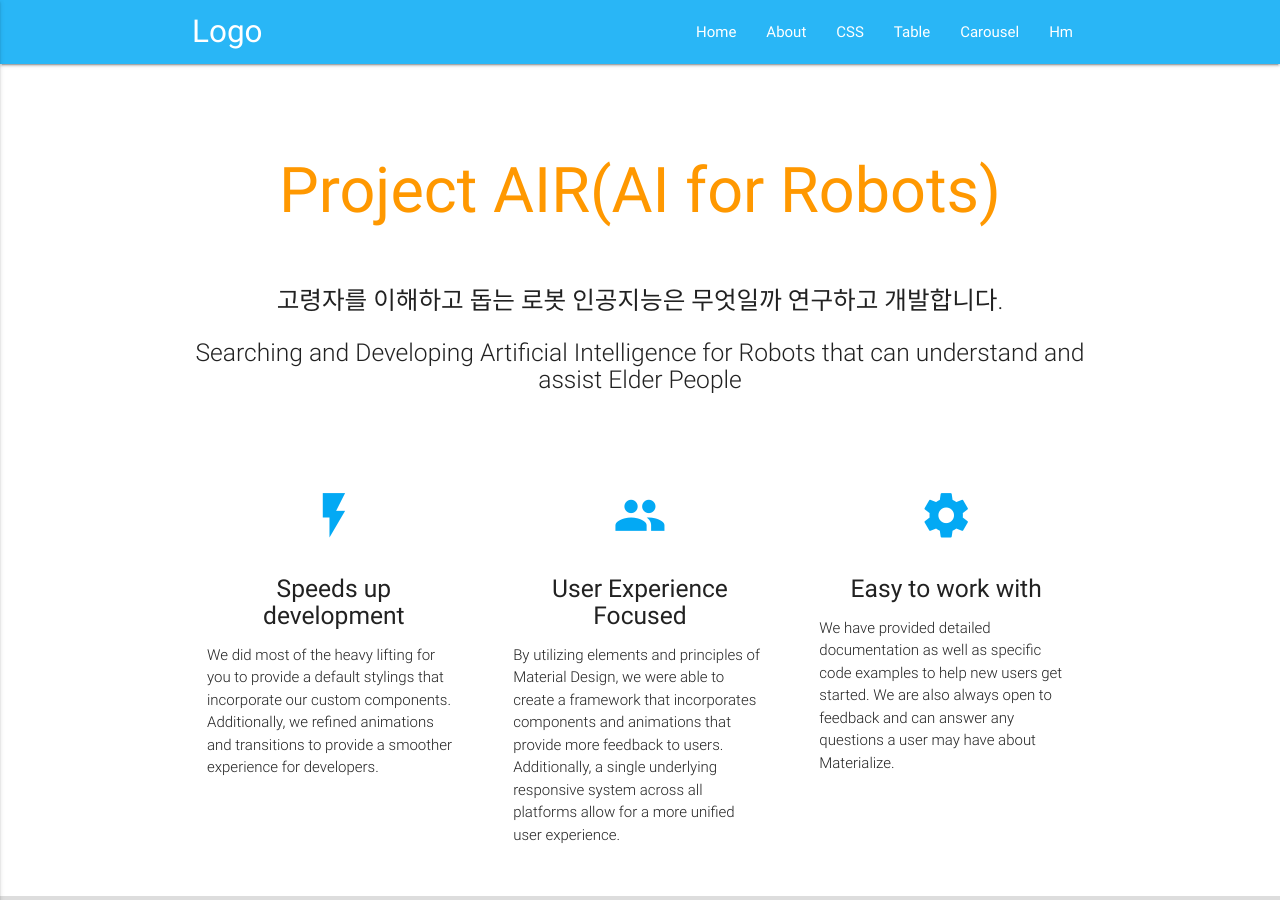
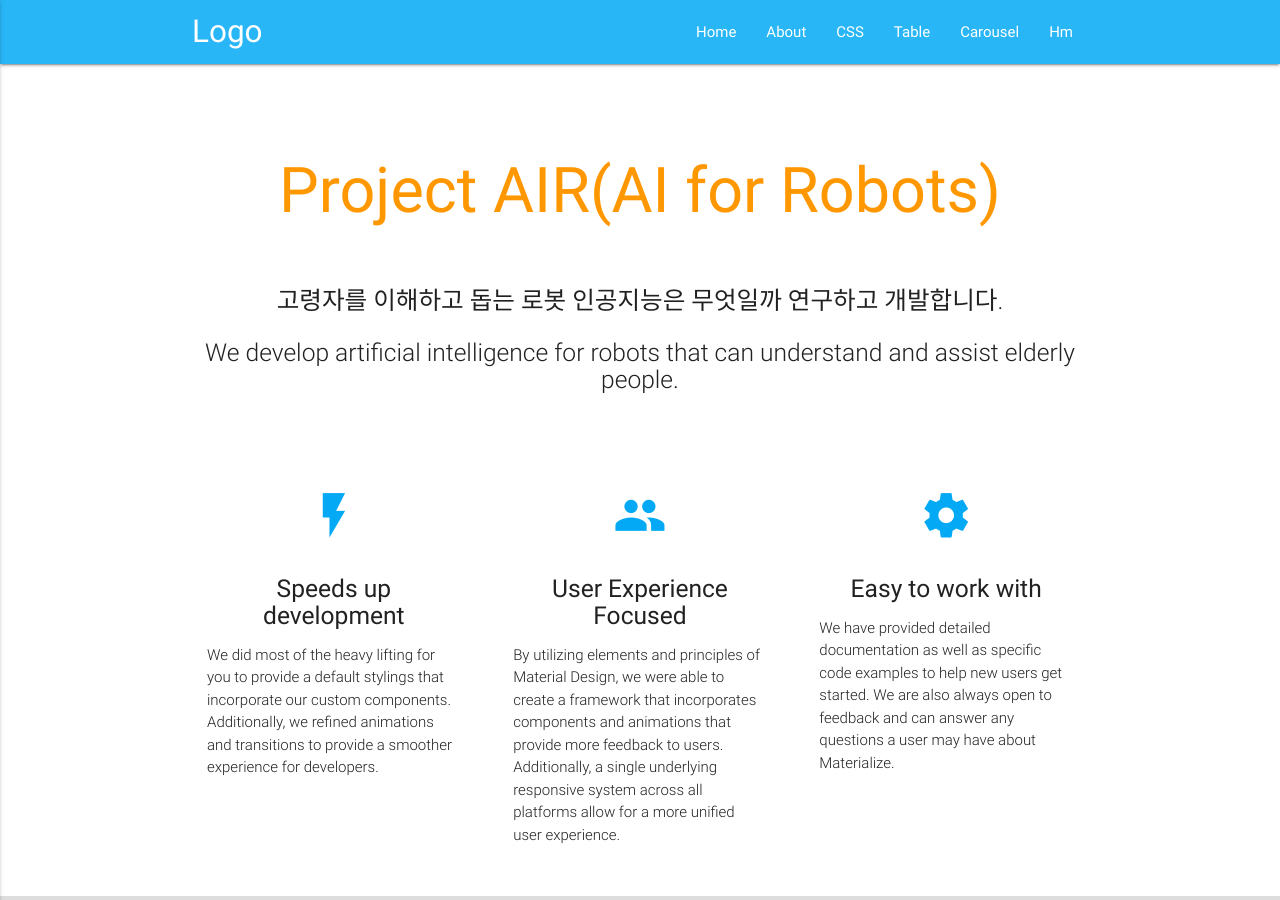
Before and after one commit to airproject2017/airproject2017.github.io, a Jekyll site: the page built from index.md, in a window 1280 px wide and 900 px high. Built offline with Jekyll 4.4.1, drawn with Linux system fonts in a browser that asks for light colours.

Commit message:
update index.md

```diff
--- a/index.md
+++ b/index.md
@@ -4,4 +4,4 @@ layout: home
 
 고령자를 이해하고 돕는 로봇 인공지능은 무엇일까 연구하고 개발합니다.
 
-Searching and Developing Artificial Intelligence for Robots that can understand and assist Elder People
+We develop artificial intelligence for robots that can understand and assist elderly people.
```
